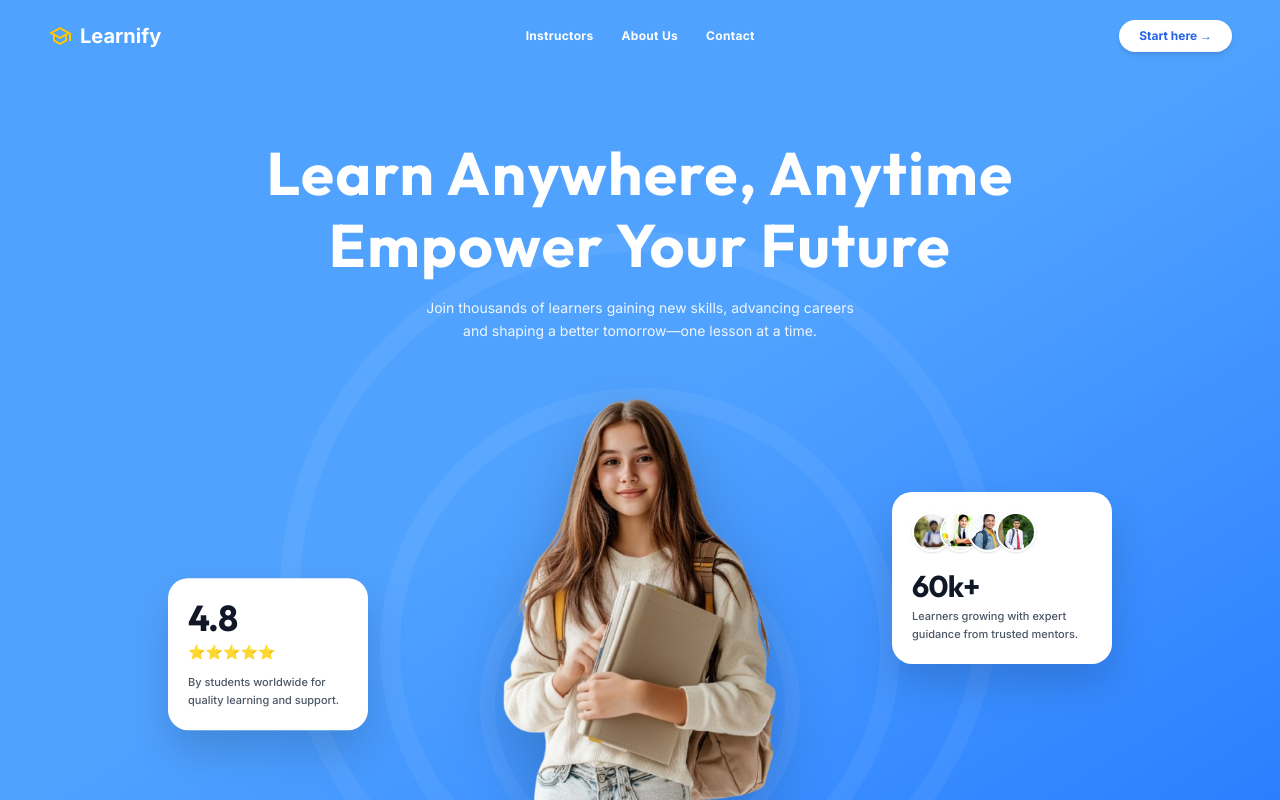
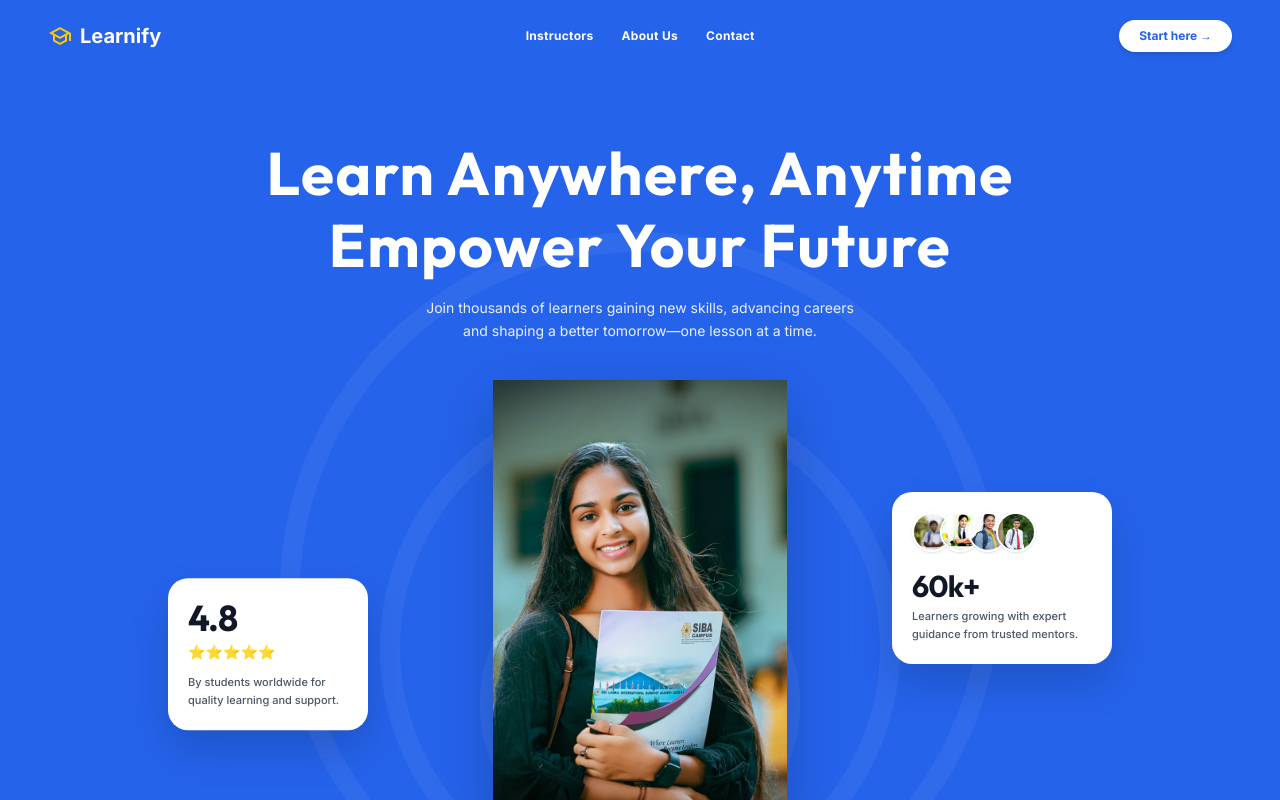
Before and after one commit to kaweeshaweerasinghe710/elearning-platform, a React (Vite) app in the folder frontend/: page / in a window 1280 px wide. Built offline with nearby package versions, Linux system fonts and the light colour scheme; no server answers.

Commit message:
feat: update HeroIllustration to use student.jpg and change Landing background to primary

```diff
--- a/frontend/src/components/HeroIllustration.jsx
+++ b/frontend/src/components/HeroIllustration.jsx
@@ -6,7 +6,7 @@ const HeroIllustration = () => {
             <div className="absolute bottom-[-20%] w-[65vh] h-[65vh] rounded-full border-[20px] border-white/5 pointer-events-none z-0"></div>
             <div className="absolute bottom-[-30%] w-[90vh] h-[90vh] rounded-full border-[20px] border-white/5 pointer-events-none z-0"></div>
             <img
-                src="/student.png"
+                src="/student.jpg"
                 alt="Student"
                 className="relative z-10 h-full w-auto object-contain object-bottom drop-shadow-[0_20px_30px_rgba(0,0,0,0.2)]"
             />
--- a/frontend/src/pages/Landing.jsx
+++ b/frontend/src/pages/Landing.jsx
@@ -10,7 +10,7 @@ const Landing = () => {
     const [activeModal, setActiveModal] = useState(null);
 
     return (
-        <div className="h-screen w-full bg-gradient-to-br from-blue-400 via-blue-400 to-blue-500 relative overflow-hidden font-sans flex flex-col">
+        <div className="h-screen w-full bg-primary relative overflow-hidden font-sans flex flex-col">
             <style>{`
                 @keyframes float {
                     0%, 100% { transform: translateY(0px); }
--- a/frontend/src/styles/components.css
+++ b/frontend/src/styles/components.css
@@ -42,7 +42,7 @@
            disabled:opacity-50 disabled:cursor-not-allowed cursor-pointer;
   }
   .btn-primary, .auth-btn {
-    @apply inline-flex items-center justify-center gap-2 font-semibold text-sm rounded-xl px-5 py-2.5 transition-all duration-200 focus:outline-none focus:ring-2 focus:ring-ring focus:ring-offset-2 disabled:opacity-50 disabled:cursor-not-allowed cursor-pointer bg-primary text-primary-foreground hover:bg-primary-hover shadow-sm hover:shadow-md active:scale-[0.98];
+    @apply inline-flex items-center justify-center gap-2 font-semibold text-sm rounded-xl px-5 py-2.5 transition-all duration-200 focus:outline-none focus:ring-2 focus:ring-ring focus:ring-offset-2 disabled:opacity-50 disabled:cursor-not-allowed cursor-pointer bg-blue-500 text-white hover:bg-blue-600 shadow-sm hover:shadow-md active:scale-[0.98];
   }
   .btn-secondary  { @apply inline-flex items-center justify-center gap-2 font-semibold text-sm rounded-xl px-5 py-2.5 transition-all duration-200 focus:outline-none focus:ring-2 focus:ring-ring focus:ring-offset-2 disabled:opacity-50 disabled:cursor-not-allowed cursor-pointer bg-white text-slate-700 border border-border hover:bg-slate-50 shadow-sm; }
   .btn-destructive { @apply inline-flex items-center justify-center gap-2 font-semibold text-sm rounded-xl px-5 py-2.5 transition-all duration-200 focus:outline-none focus:ring-2 focus:ring-ring focus:ring-offset-2 disabled:opacity-50 disabled:cursor-not-allowed cursor-pointer bg-destructive text-destructive-foreground hover:bg-red-700; }
```
Also changed, not shown: frontend/public/student.jpg (added).
